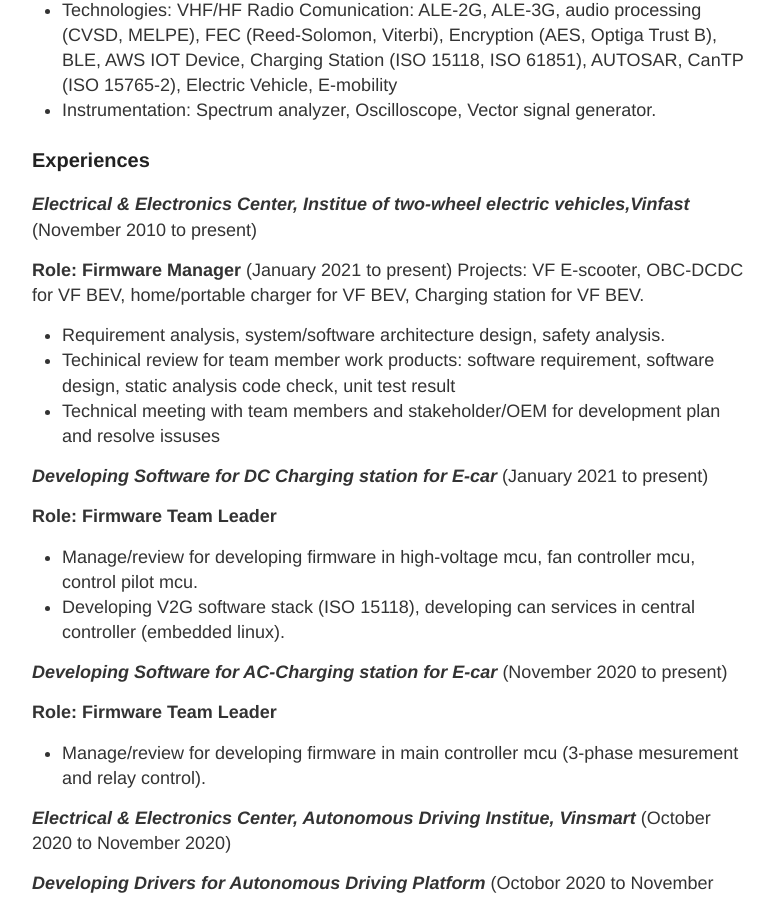
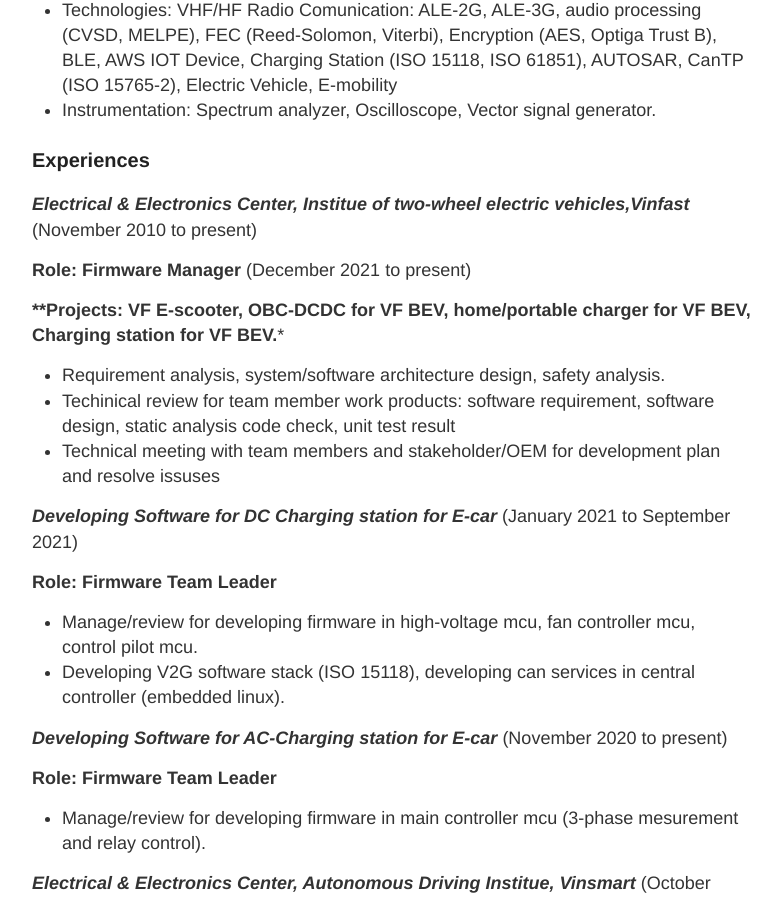
Before and after one commit to hoaln/hoaln.github.io, a Jekyll site: the page built from resume.md, in a window 1280 px wide and 900 px high, scrolled down 581 px. Shown: the whole window, without its empty margins (248-1029 px from the left). Built offline with Jekyll 4.4.1, drawn with Linux system fonts in a browser that asks for light colours.

Commit message:
Update resume.md

```diff
--- a/resume.md
+++ b/resume.md
@@ -20,13 +20,14 @@
 
 ***Electrical & Electronics Center, Institue of two-wheel electric vehicles,Vinfast*** (November 2010 to present)
 
-**Role: Firmware Manager** (January 2021 to present)
-Projects: VF E-scooter, OBC-DCDC for VF BEV, home/portable charger for VF BEV, Charging station for VF BEV.
+**Role: Firmware Manager** (December 2021 to present)
+
+****Projects: VF E-scooter, OBC-DCDC for VF BEV, home/portable charger for VF BEV, Charging station for VF BEV.***
 - Requirement analysis, system/software architecture design, safety analysis.
 - Techinical review for team member work products: software requirement, software design, static analysis code check, unit test result
 - Technical meeting with team members and stakeholder/OEM for development plan and resolve issuses
 
-***Developing Software for DC Charging station for E-car*** (January 2021 to present)
+***Developing Software for DC Charging station for E-car*** (January 2021 to September 2021)
 
 **Role: Firmware Team Leader**
 
```
